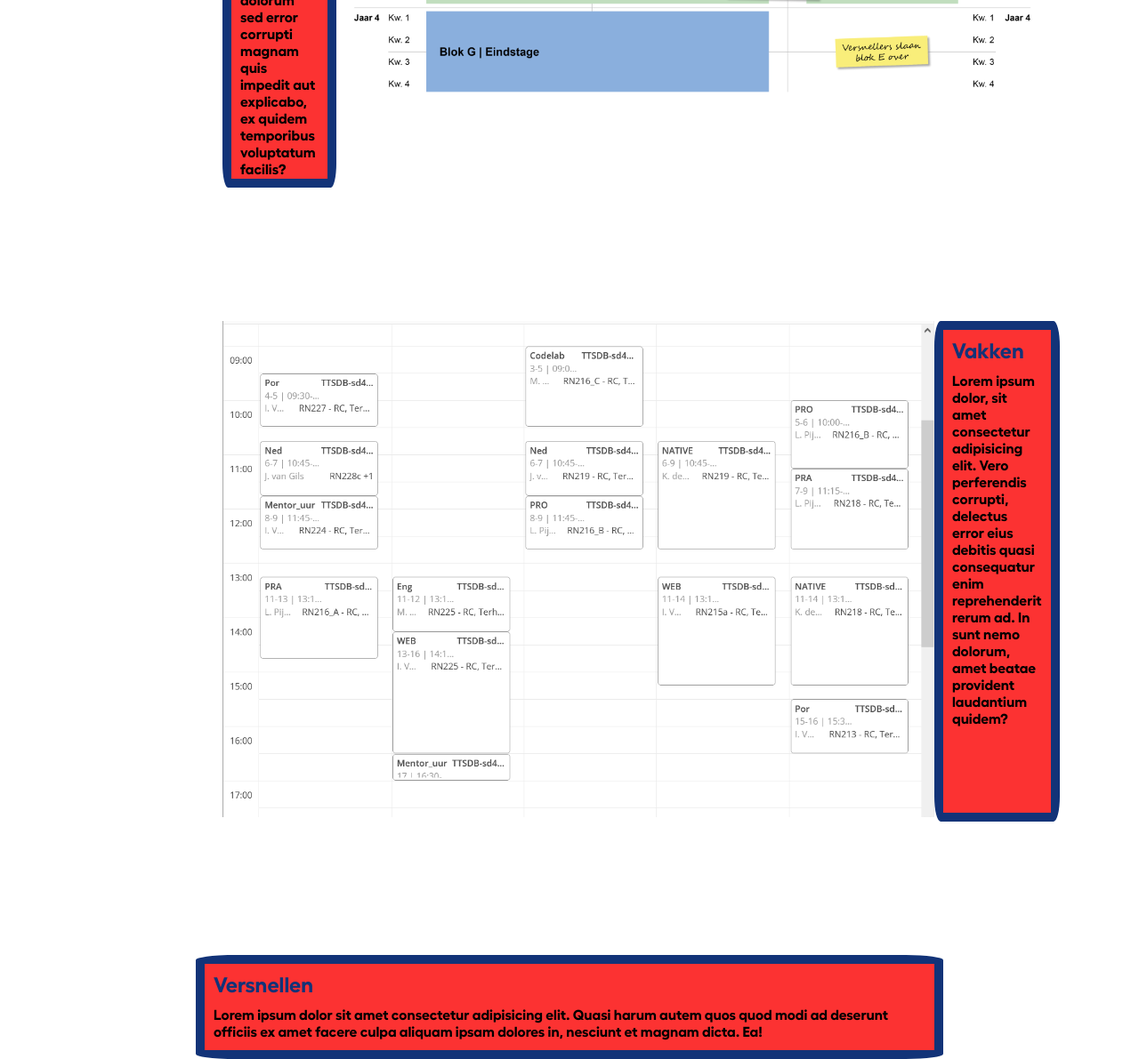
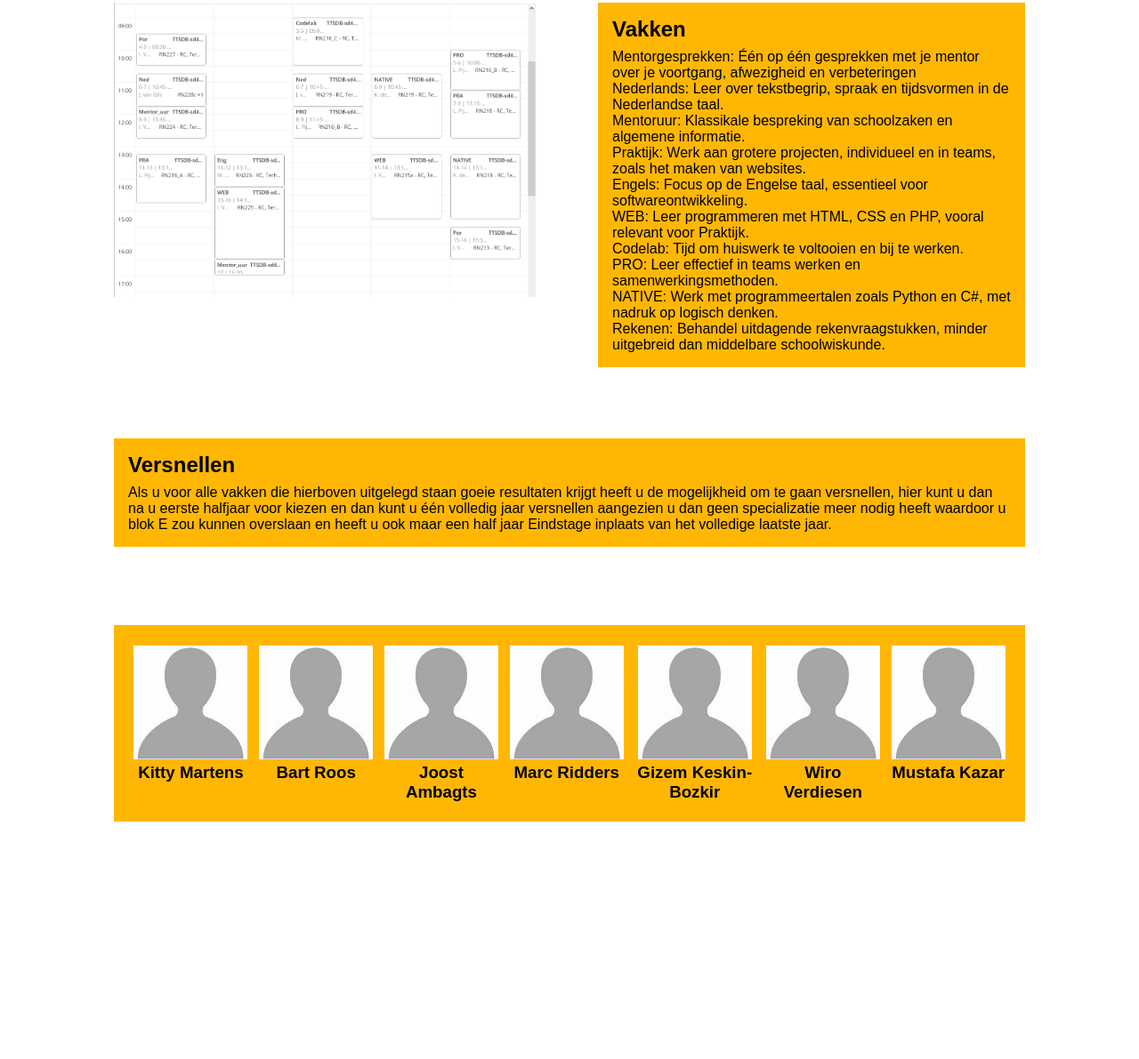
Before and after one commit to Tymuto/Open-dag-Website, a plain HTML site: page Open dag-Website/Index.html in a window 1280 px wide. Shown: the part 557-1748 px from the top of the page at 89% size. After the commit the page ends 1569 px from the top, so only its background shows below. Drawn offline with Linux system fonts and the light colour scheme.

Commit message:
Docenten + Responive
Docenten staat klaar voor fotos om erin te gaan en afbeeldingen werken nu beter met kleinere schermen.

```diff
--- a/Open dag-Website/Index.html
+++ b/Open dag-Website/Index.html
@@ -1,41 +1,118 @@
 <!DOCTYPE html>
 <html lang="en">
+
 <head>
     <meta charset="UTF-8">
     <meta name="viewport" content="width=device-width, initial-scale=1.0">
     <link rel="stylesheet" href="css/style.css">
     <title>Document</title>
 </head>
+
 <body>
     <header>
-        <img src="img/Logos/curio-04-rood-logo-rgb.png" alt="Curio" width="150">
+        <img src="img/Logos/curio-02-wit-logo-rgb.png" alt="Curio" width="150">
     </header>
     <div class="coloroverflow"></div>
     <main>
         <div class="Blokken">
             <div class="Information">
                 <h2>Blokken</h2>
-                <p>Lorem ipsum dolor, sit amet consectetur adipisicing elit. Voluptas vero fugiat, minus numquam optio dolores quae dolorum sed error corrupti magnam quis impedit aut explicabo, ex quidem temporibus voluptatum facilis?</p>
+                <p>
+                    Je opleiding van vier jaar is verdeeld in zeven blokken. Meestal duurt elk blok een half jaar, met
+                    uitzondering van blok G, dat het hele vierde jaar in beslag neemt. De eerste blokken concentreren
+                    zich voornamelijk op praktische projecten.
+
+                    In blok A (Smart City) werk je vooral met Python en voltooit je een Smart City-project om je
+                    Python-vaardigheden te testen. Blok B (Developerland) is gericht op het bouwen van je eerste website
+                    met een klein team. Tijdens blok C (4S + Stagevoorbereiding) leer je werken met prijzen en producten
+                    in een webshop en bereid je je voor op je stage voor het volgende half jaar. Blok D is voor je
+                    oriëntatiestage. Blok E (Specialisatie) is optioneel en kan worden overgeslagen als je versnelt.
+                    Blok F is gewijd aan examenvoorbereiding. Blok G (Eindstage) wordt verkort als je versnelt.
+                </p>
             </div>
             <div class="img">
-                <img src="img/Opleidingsoverzicht3.png" alt="Opleidingsoverzicht" width="800">
+                <img src="img/Opleidingsoverzicht3.png" alt="Opleidingsoverzicht">
             </div>
         </div>
         <div class="Rooster">
-            <div class="Foto">
-                <img src="img/Rooster eerste leerjaar.png" alt="Rooster eerste leerjaar" width="800">
+            <div class="img">
+                <img src="img/Rooster eerste leerjaar.png" alt="Rooster eerste leerjaar">
             </div>
             <div class="Information">
                 <h2>Vakken</h2>
-                <p>Lorem ipsum dolor, sit amet consectetur adipisicing elit. Vero perferendis corrupti, delectus error eius debitis quasi consequatur enim reprehenderit rerum ad. In sunt nemo dolorum, amet beatae provident laudantium quidem?</p>
+                <p>
+                    Mentorgesprekken: Één op één gesprekken met je mentor over je voortgang, afwezigheid en
+                    verbeteringen
+                </p>
+                <p>
+                    Nederlands: Leer over tekstbegrip, spraak en tijdsvormen in de Nederlandse taal.
+                </p>
+                <p>
+                    Mentoruur: Klassikale bespreking van schoolzaken en algemene informatie.
+                </p>
+                <p>
+                    Praktijk: Werk aan grotere projecten, individueel en in teams, zoals het maken van websites.
+                </p>
+                <p>
+                    Engels: Focus op de Engelse taal, essentieel voor softwareontwikkeling.
+                </p>
+                <p>
+                    WEB: Leer programmeren met HTML, CSS en PHP, vooral relevant voor Praktijk.
+                </p>
+                <p>
+                    Codelab: Tijd om huiswerk te voltooien en bij te werken.
+                </p>
+                <p>
+                    PRO: Leer effectief in teams werken en samenwerkingsmethoden.
+                </p>
+                <p>
+                    NATIVE: Werk met programmeertalen zoals Python en C#, met nadruk op logisch denken.
+                </p>
+                <p>
+                    Rekenen: Behandel uitdagende rekenvraagstukken, minder uitgebreid dan middelbare schoolwiskunde.
+                </p>
             </div>
         </div>
         <div class="Versnellen">
             <div class="Versnelleninfo">
                 <h2>Versnellen</h2>
-                <p>Lorem ipsum dolor sit amet consectetur adipisicing elit. Quasi harum autem quos quod modi ad deserunt officiis ex amet facere culpa aliquam ipsam dolores in, nesciunt et magnam dicta. Ea!</p>
+                <p>Als u voor alle vakken die hierboven uitgelegd staan goeie resultaten krijgt heeft u de mogelijkheid
+                    om te gaan versnellen, hier kunt u dan na u eerste halfjaar voor kiezen en dan kunt u één volledig
+                    jaar versnellen aangezien u dan geen specializatie meer nodig heeft waardoor u blok E zou kunnen
+                    overslaan en heeft u ook maar een half jaar Eindstage inplaats van het volledige laatste jaar.</p>
+            </div>
+        </div>
+        <div class="Docenten">
+            <div>
+                <img src="img\th.jpeg" alt="">
+                <h3>Kitty Martens</h3>
+            </div>
+            <div>
+                <img src="img\th.jpeg" alt="">
+                <h3>Bart Roos</h3>
+            </div>
+            <div>
+                <img src="img\th.jpeg" alt="">
+                <h3>Joost Ambagts</h3>
+            </div>
+            <div>
+                <img src="img\th.jpeg" alt="">
+                <h3>Marc Ridders</h3>
+            </div>
+            <div>
+                <img src="img\th.jpeg" alt="">
+                <h3>Gizem Keskin-Bozkir</h3>
+            </div>
+            <div>
+                <img src="img\th.jpeg" alt="">
+                <h3>Wiro Verdiesen</h3>
+            </div>
+            <div>
+                <img src="img\th.jpeg" alt="">
+                <h3>Mustafa Kazar</h3>
             </div>
         </div>
     </main>
 </body>
+
 </html>
--- a/Open dag-Website/css/style.css
+++ b/Open dag-Website/css/style.css
@@ -1,81 +1,83 @@
-@font-face {
-    font-family: "CurioBold";
-    src: url(Fellix-Bold.woff2);
-}
-
 *{
+    padding: 0;
     margin: 0;
-    padding: 0;
-    font-family: "CurioBold";
+    border: 0;
+    text-decoration: none;
+    font-family: Arial, Helvetica, sans-serif;
 }
 
 header{
-    display: flex;
-    justify-content: space-between;
-    background-color: #123378;
-    padding-left: 250px;
-    padding-top: 10px;
-    padding-bottom: 12px;
+    background-color: #ffb703;
+    padding: 1.5vh;
 }
 
-.Blokken{
-    display: flex;
-    justify-content: space-between;
-    margin-top: 150px;
-    margin-left: 250px;
-    margin-right: 250px;
+.Blokken, .Rooster{
+    display: grid;
+    grid-template-columns: 1fr 1fr;
+    column-gap: 5vw;
+    margin: 10vh 10vw;
 }
 
-.Rooster{
-    display: flex;
-    justify-content: space-between;
-    margin-top: 150px;
-    margin-left: 250px;
-    margin-right: 250px;
+.Blokken img, .Rooster img{
+    width: 37vw;
 }
 
-.img, .Foto img {
-    background-color: white;
+.Information{
+    background-color: #ffb703;
+    padding: 2vh;
 }
 
 .Information h2{
-    color: #123378;
-    padding: 10px;
-}
-
-.Information{
-    width: 400px;
-    background-color: #fc3232;
-    border: #123378 10px solid;
-    border-radius: 5%;
-}
-
-.Information p{
-    padding-left: 10px;
-    padding-right: 10px;
+    padding-bottom: 1vh;
 }
 
 .Versnellen{
-    display: flex;
-    justify-content: center;
-    align-items: center;
-    margin-top: 150px;
+    background-color: #ffb703;
+    margin: 2vh 10vw;
+    padding: 2vh;
 }
 
-.Versnelleninfo{
-    background-color: #fc3232;
-    border: #123378 10px solid;
-    border-radius: 5%;
+.Versnellen h2{
+    padding-bottom: 1vh;
 }
 
-.Versnelleninfo h2{
-    color: #123378;
-    padding: 10px;
+.Docenten{
+    display: flex;
+    margin: 11vh 10vw;
+    padding: 2vh;
+    background-color: #ffb703;
+    text-align: center;
 }
 
-.Versnelleninfo p{
-    width: 800px;
-    padding-left: 10px;
-    padding-right: 10px;
-    padding-bottom: 10px;
+.Docenten img{
+    width: 10vw;
 }
+
+.Docenten div{
+    margin: 0.5vw;
+}
+
+@media screen and (max-aspect-ratio: 0.95/1){
+
+    header{
+        background-color: green;
+    }
+    .Blokken, .Rooster{
+        grid-template-columns: 1fr;
+    }
+    .Blokken img, .Rooster img{
+        width: 80vw;
+        padding-bottom: 2vh;
+    }
+    .Blokken{
+        display: flex;
+        flex-direction: column-reverse;
+    }
+    .Docenten{
+        display: flex;
+        flex-direction: column;
+    }
+    .Docenten img{
+        width: 30vw;
+    }
+}
```
Also changed, not shown: Open dag-Website/img/th.jpeg (added), Open dag-Website/img/wp9566386-no-profile-wallpapers.jpg (added).
